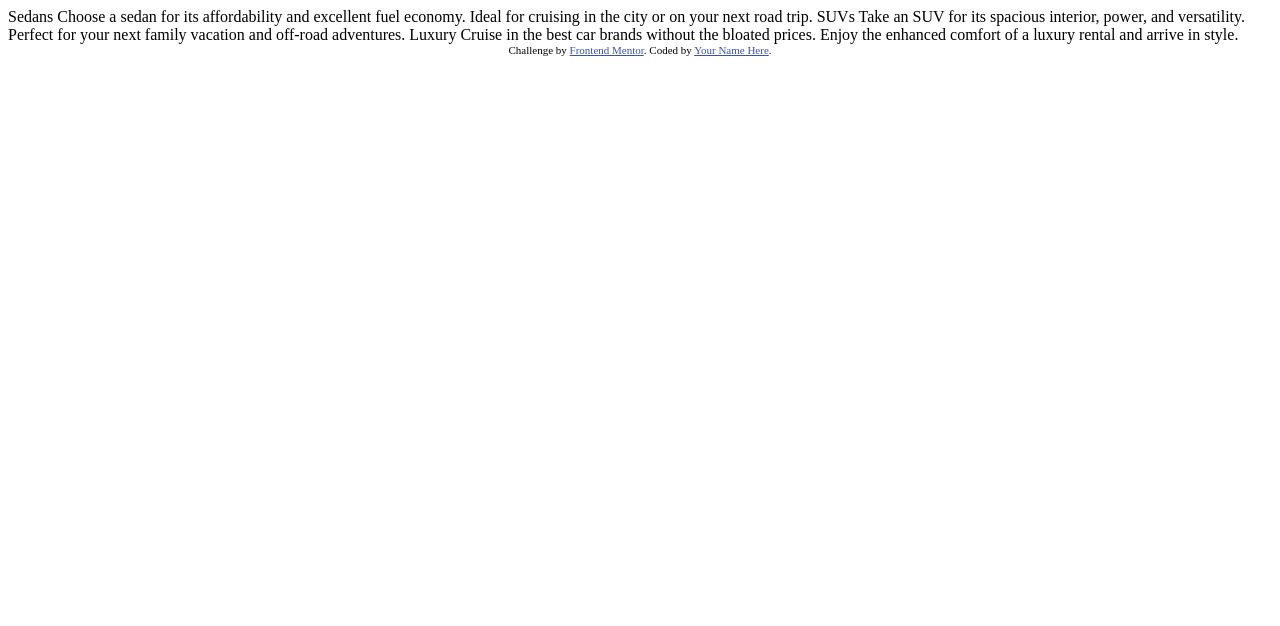
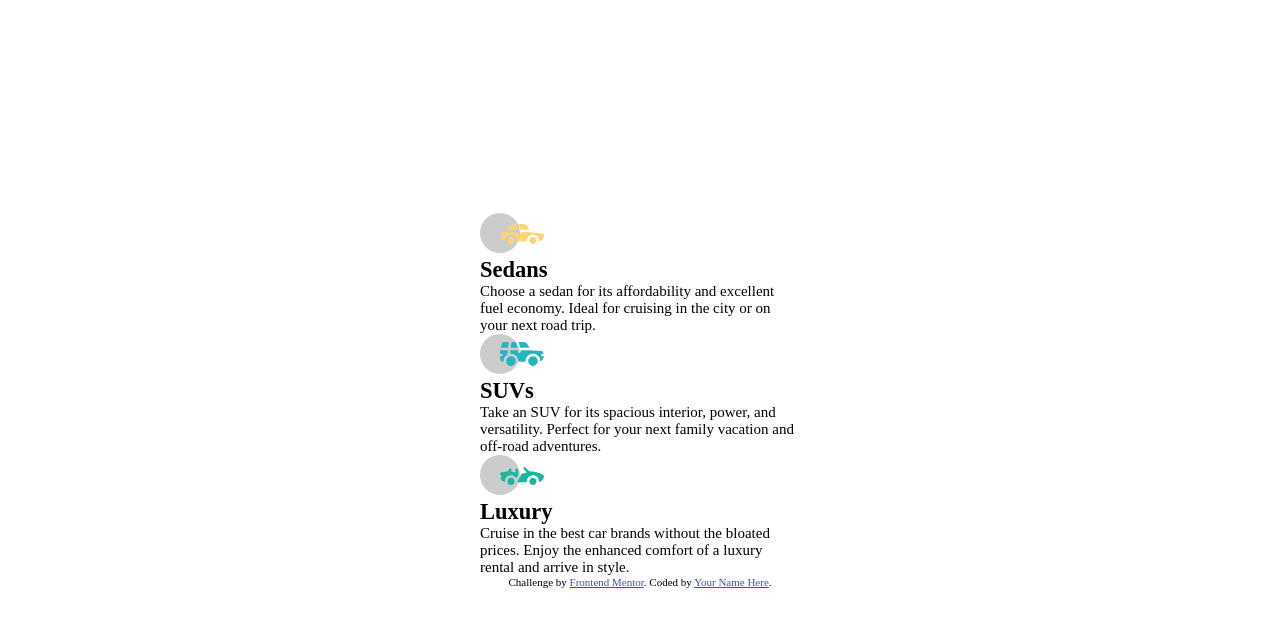
Before and after one commit to EngineerHamziey/siwes2025_3-column-preview-card-component-main, a plain HTML site: page index.html in a window 1280 px wide. Drawn offline with Linux system fonts and the light colour scheme.

Commit message:
html completed and css in progress

```diff
--- a/index.html
+++ b/index.html
@@ -10,27 +10,65 @@
 
   <!-- Feel free to remove these styles or customise in your own stylesheet 👍 -->
   <style>
+    * {
+      margin: 0;
+      padding: 0;
+      box-sizing: border-box;
+    }
+
+    body {
+      font-size: 0.9375rem;
+    }
+
+    .page-container {
+      min-height: 100vh;
+      display: flex;
+      flex-direction: column;
+      justify-content: center;
+      align-items: center;
+      padding: 0 2rem;
+    }
+
+    .cards-container {
+      list-style: none;
+      max-width: 20rem;
+    }
+
     .attribution { font-size: 11px; text-align: center; }
     .attribution a { color: hsl(228, 45%, 44%); }
   </style>
 </head>
 <body>
+ <div class="page-container">
 
-  Sedans
-  Choose a sedan for its affordability and excellent fuel economy. Ideal for cruising in the city
-  or on your next road trip.
-
-  SUVs
-  Take an SUV for its spacious interior, power, and versatility. Perfect for your next family vacation
-  and off-road adventures.
-
-  Luxury
-  Cruise in the best car brands without the bloated prices. Enjoy the enhanced comfort of a luxury
-  rental and arrive in style.
+  <ul class="cards-container">
+    <li class="each-card">
+      <img src="./images/icon-sedans.svg" alt="">
+      <h2>Sedans</h2>
+      <p>
+        Choose a sedan for its affordability and excellent fuel economy. Ideal for cruising in the city or on your next road trip.
+      </p>
+    </li>
+    <li class="each-card">
+      <img src="./images/icon-suvs.svg" alt="">
+      <h2>SUVs</h2>
+      <p>
+        Take an SUV for its spacious interior, power, and versatility. Perfect for your next family vacation and off-road adventures.
+      </p>
+    </li>
+    <li class="each-card">
+      <img src="./images/icon-luxury.svg" alt="">
+      <h2>Luxury</h2>
+      <p>
+        Cruise in the best car brands without the bloated prices. Enjoy the enhanced comfort of a luxury rental and arrive in style.
+      </p>
+    </li>
+  </ul>
 
   <div class="attribution">
     Challenge by <a href="https://www.frontendmentor.io?ref=challenge" target="_blank">Frontend Mentor</a>.
     Coded by <a href="#">Your Name Here</a>.
   </div>
+ </div>
 </body>
 </html>
```
